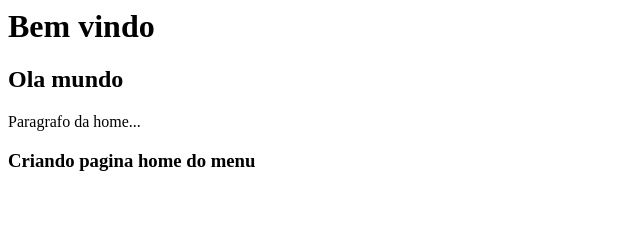
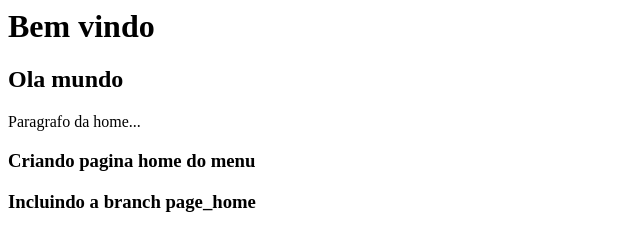
Before and after one commit to dgscursos/curso_github, a plain HTML site: page index.html in a window 1280 px wide. Shown: the whole page, without its empty margins (0-640 px from the left). Drawn offline with Linux system fonts and the light colour scheme.

Commit message:
inclusao branch page_home

```diff
--- a/index.html
+++ b/index.html
@@ -3,3 +3,4 @@
 <p>Paragrafo da home...</p>
 
 <h3>Criando pagina home do menu</h3>
+<h3>Incluindo a branch page_home</h3>
```
